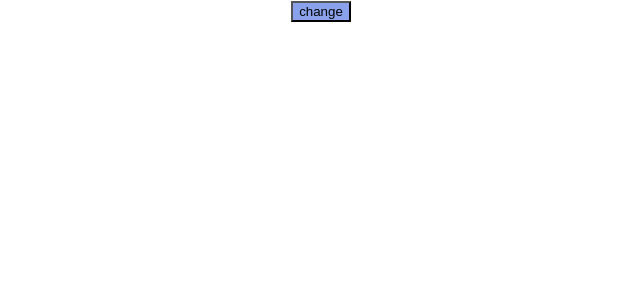
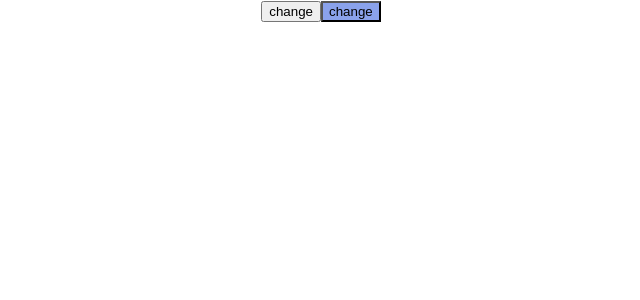
Before and after one commit to Sk-Bhardwaj24/react-practice, a React (Create React App) app: page / in a window 1280 px wide. Shown: the top 300 px of the page, without its empty margins (319-959 px from the left). Built offline with nearby package versions, Linux system fonts and the light colour scheme.

Commit message:
changing the color of button using useState hook and style property

```diff
--- a/src/Components/Button.jsx
+++ b/src/Components/Button.jsx
@@ -20,7 +20,7 @@ const Button = () => {
 
   return (
     <div>
-      {/* <button onClick={(e) => handleClick(e)}>change</button> */}
+      <button onClick={(e) => handleClick(e)}>change</button>
       <button style={{ backgroundColor: `${btn}` }} onClick={handleClicktwo}>
         change
       </button>
```
